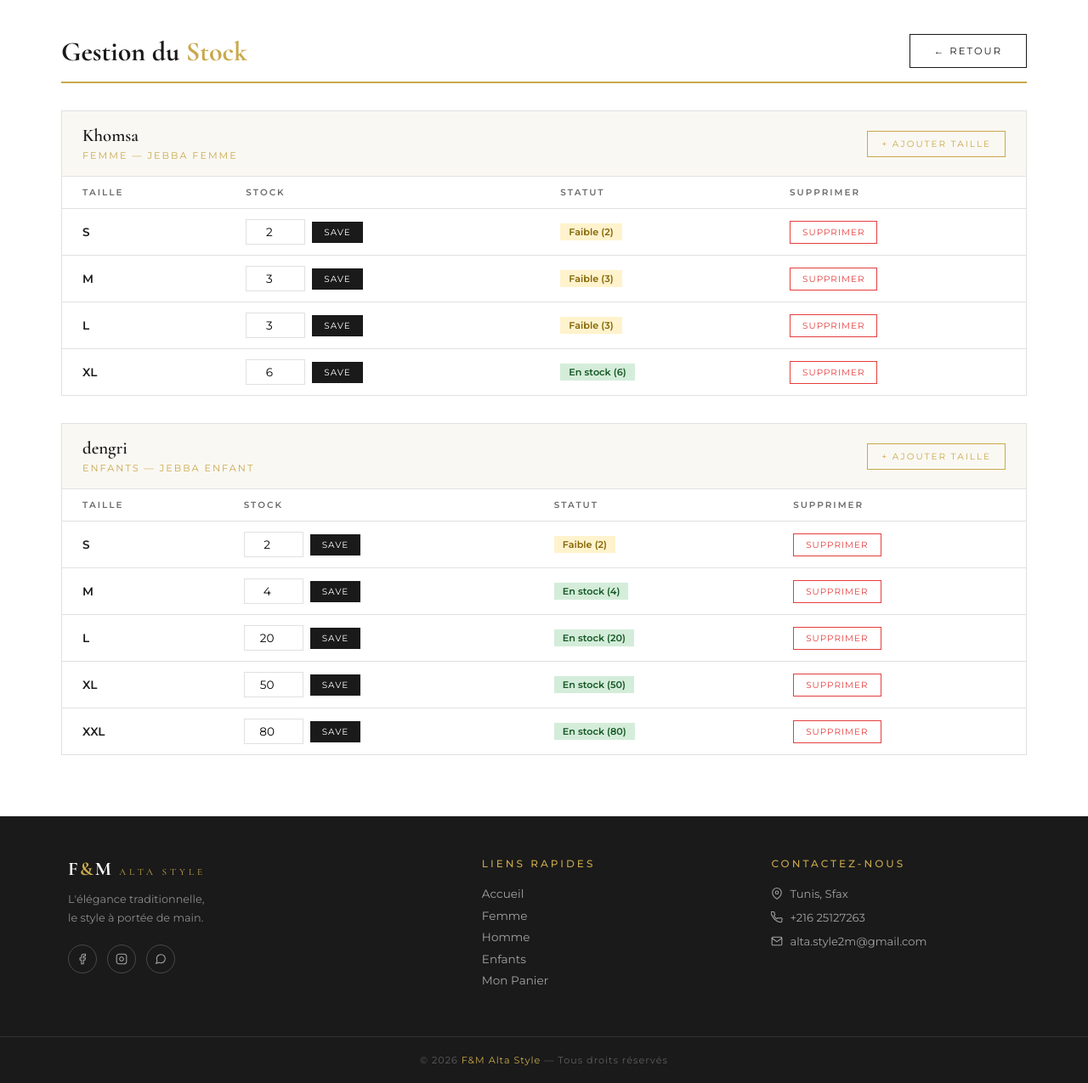
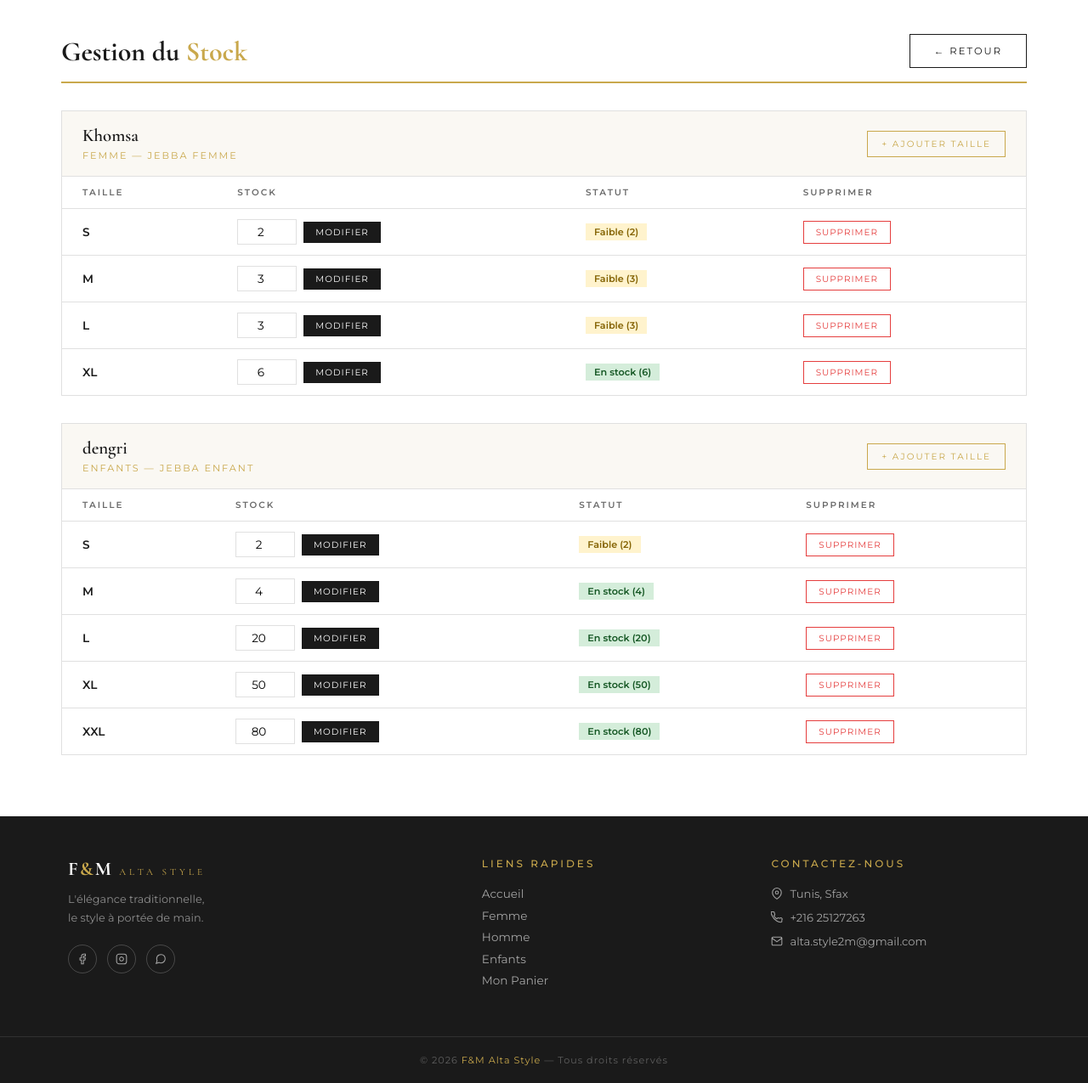
Before and after one commit to badouj/fandm-alta-style, a Django app: page /mon-admin/stock/ in a window 1280 px wide. Shown: the part 65-1340 px from the top of the page at 85% size. Run offline with Django 5.2, Linux system fonts and the light colour scheme; a user stored in the database is signed in; data comes from the database, SQL or seed files in the repository; both versions use the stored data as it was after the commit.

Commit message:
rename save to modifier

```diff
--- a/boutique/templates/boutique/admin_stock.html
+++ b/boutique/templates/boutique/admin_stock.html
@@ -60,10 +60,10 @@
           <td><strong>{{ variant.taille }}</strong></td>
           <td>
             <form method="POST" action="/mon-admin/stock/update/{{ variant.pk }}/" style="display:flex;gap:0.5rem;align-items:center">
-              {% csrf_token %}
-              <input type="number" name="stock" value="{{ variant.stock }}" min="0" class="stock-input">
-              <button type="submit" class="btn-save">Save</button>
-            </form>
+  {% csrf_token %}
+  <input type="number" name="stock" value="{{ variant.stock }}" min="0" class="stock-input">
+  <button type="submit" class="btn-save">Modifier</button>
+</form>
           </td>
           <td>
             {% if variant.stock == 0 %}
```
Also changed, not shown: db.sqlite3.
